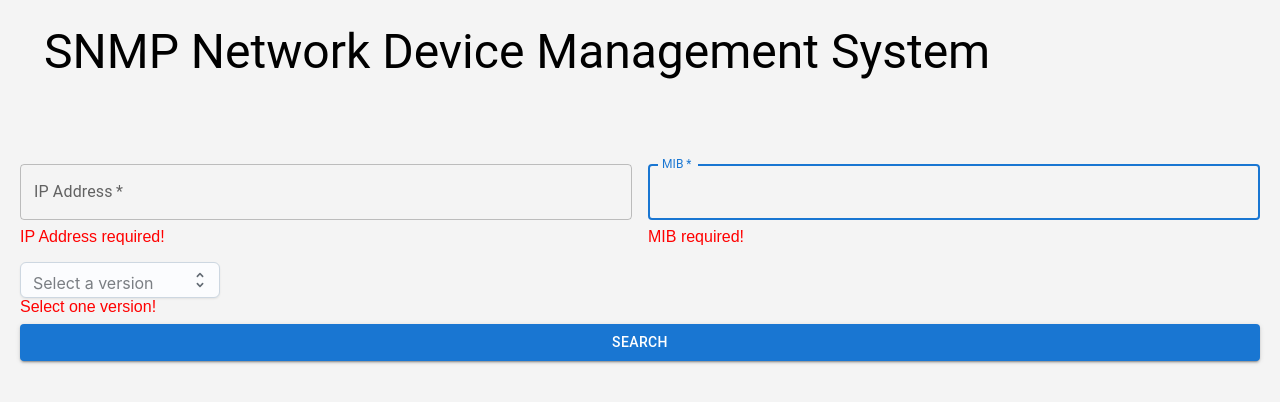
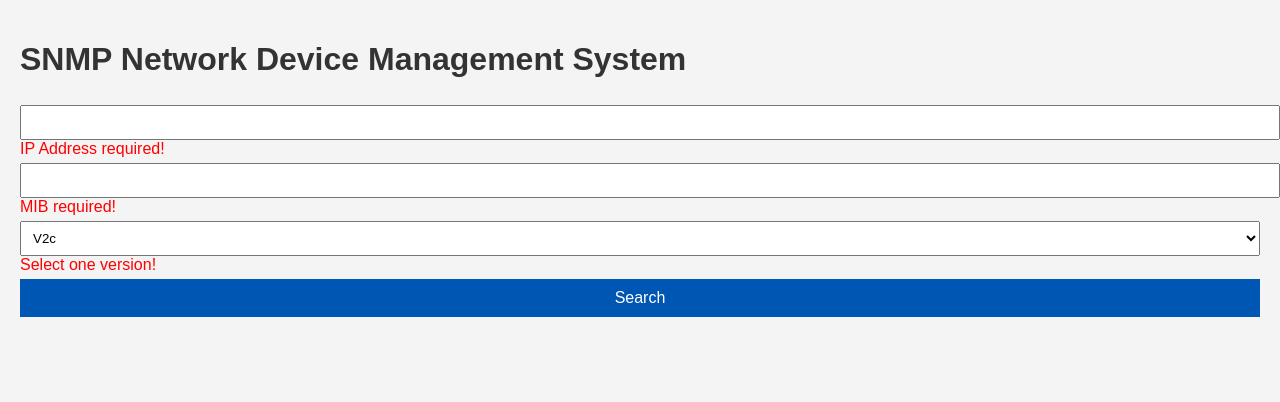
Before and after one commit to xuzhihuiCSY/snmp, a React (Create React App) app: page / in a window 1280 px wide. Shown: the top 402 px of the page. Built offline with nearby package versions, Linux system fonts and the light colour scheme.

Commit message:
create webpage

```diff
--- a/src/SearchPage.js
+++ b/src/SearchPage.js
@@ -1,17 +1,4 @@
 import React, { useState, useEffect } from "react";
-import Button from '@mui/material/Button';
-import CssBaseline from '@mui/material/CssBaseline';
-import Box from '@mui/material/Box';
-import Grid from '@mui/material/Grid';
-import LockOutlinedIcon from '@mui/icons-material/LockOutlined';
-import Typography from '@mui/material/Typography';
-import Toolbar from '@mui/material/Toolbar';
-import TextField from '@mui/material/TextField';
-import Select from '@mui/joy/Select';
-import Option from '@mui/joy/Option';
-import Stack from '@mui/joy/Stack';
-import { data } from "autoprefixer";
-
 
 
 export default function SearchPage() {
@@ -53,20 +40,22 @@ export default function SearchPage() {
                 headers: {
                     'Content-Type': 'application/json',
                 },
-                body: JSON.stringify({ip })
+                body: JSON.stringify({
+                    ip
+                })
             })
             .then(res => {
-                    if (res.status === 200) {
+                if(res.status === 200){
                     return res.json()
-                    } else {
+                  }else{
                     alert("Please check your IP Address");
                     return res.json()
                   }
             })
             .then(
-                    result => {
-                        console.log(result);
-                        setDevice(result);
+                data => {
+                    console.log(data);
+                    setDevice([...device, data])
                     })
                 .catch(error => console.error('Error:', error));
         }
@@ -74,84 +63,44 @@ export default function SearchPage() {
 
     return (
         <>
-            <Toolbar>
-                <Typography component="h3" variant="h3">
-                    SNMP Network Device Management System
-                </Typography>
-            </Toolbar>
-            <Box component="form"
-                sx={{
-                    marginTop: 8,
-                    display: 'flex',
-                    flexDirection: 'column',
-                    alignItems: 'center',
-                }}
-                onSubmit={handleIPSearch}>
-                <Grid container spacing={2}>
-                    <Grid item xs={12} sm={6}>
-                        <TextField
-                            margin="normal"
-                            required
-                            fullWidth
-                            id="ipAddress"
-                            name="ipAddress"
-                            label="IP Address"
-                            autoFocus
-                            onChange={(e) => IPInput(e.target.value)}
-                        />
+            <h1>SNMP Network Device Management System</h1>
+            <div>
+                <div>
+                    <div>
+                        <input type="text" onChange={(e) => IPInput(e.target.value)} />
                         {ipEmpty ? <div style={{ color: 'red' }}>IP Address required!</div> : ''}
-                    </Grid>
-                    <Grid item xs={12} sm={6}>
-                        <TextField
-                            margin="normal"
-                            required
-                            fullWidth
-                            id="mib"
-                            name="mib"
-                            label="MIB"
-                            autoFocus
-                            onChange={(e) => MibInput(e.target.value)}
-                        />
+                    </div>
+                    <div>
+                        <input type="text" onChange={(e) => MibInput(e.target.value)} />
                         {mibEmpty ? <div style={{ color: 'red' }}>MIB required!</div> : ''}
-                    </Grid>
-                    <Grid item xs={12} sm={6}>
-                        <Stack spacing={2}>
-                            <Select
-                                placeholder="Select a version"
-                                name="version"
-                                required
-                                sx={{ maxWidth: 200 }}
-                                onChange={(e) => VersionInput(e.target.value)}
-                            >
-                                <Option value="V2c">V2c</Option>
-                                <Option value="V3">V3</Option>
-                            </Select>
-                        </Stack>
+                    </div>
+                    <div>
+                        <select>
+                            <option>V2c</option>
+                            <option>V3</option>
+                        </select>
                         {versionEmpty ? <div style={{ color: 'red' }}>Select one version!</div> : ''}
-                    </Grid>
-                </Grid>
-                {/* <TextField id="outlined-search" label="IP Address" type="search" />
-                <TextField id="outlined-search" label="MIB" type="search" /> */}
-                <Button type="submit" fullWidth variant="contained" sx={{ mt: 1, mb: 1 }}>
-                    Search
-                </Button>
+                    </div>
+                </div>
+                <button onClick={handleIPSearch}>Search</button>
                 <div>
-                    {device.map((item, index) => {
+                    {console.log(device)}
+                    {device.map((item) => {
                         return (
-                            <div key={index}>
-                                <div>{item.ipAddress}</div>
-                                <div>{item.snmpVersion}</div>
-                                <div>{item.mib}</div>
-                                <div>{item.Geolocation}</div>
-                                <div>{item.Hostname}</div>
-                                <div>{item.interfaceAmount}</div>
+                            <div>
+                                <div key={item._id}>{item.ipAddress}</div>
+                                <div key={item._id}>{item.snmpVersion}</div>
+                                <div key={item._id}>{item.mib}</div>
+                                <div key={item._id}>{item.Geolocation}</div>
+                                <div key={item._id}>{item.Hostname}</div>
+                                <div key={item._id}>{item.interfaceAmount}</div>
                             </div>
                         )
                     })}
                 </div>
-            </Box>
+            </div>
         </>
-    );
+    )
 }
 
 
```
Lines whose indentation alone changed are shown as unchanged.
